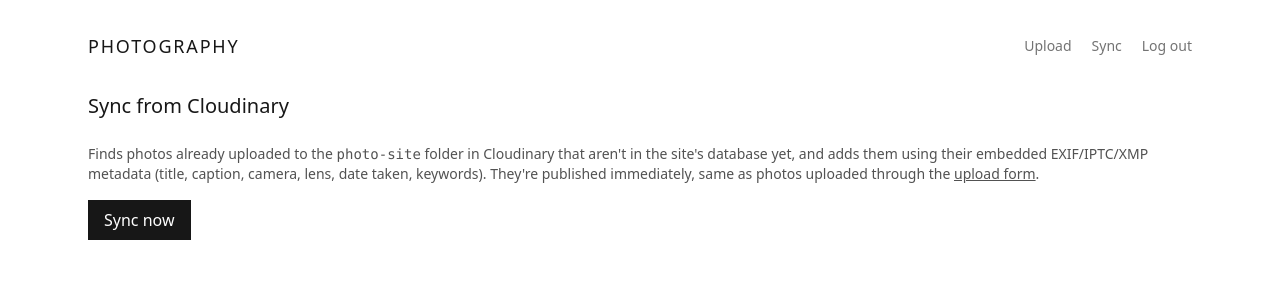
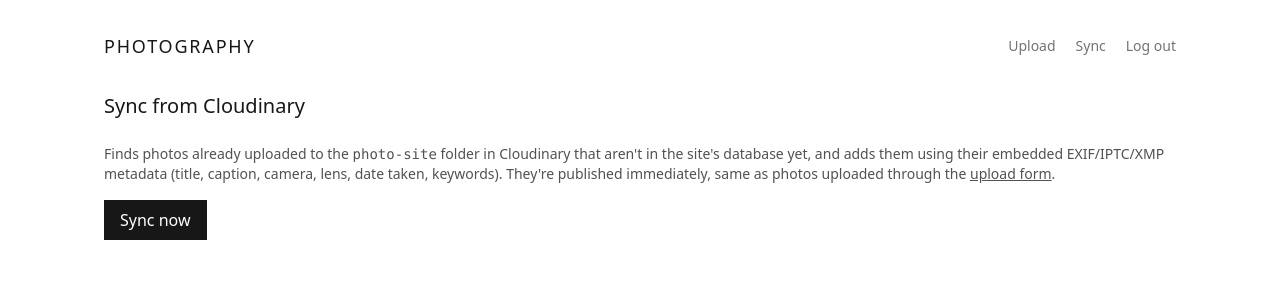
Before and after one commit to ajm660/photo-site, a Flask app: page /admin/sync in a window 1280 px wide. Shown: the top 303 px of the page. Run offline with Flask 3, Linux system fonts and the light colour scheme; the visitor is signed in with stand-in values (Sample User, id 1); style sheets or scripts are compiled from the project's sources; some libraries are stand-ins or nearby versions.

Commit message:
Widen gallery and align header on large screens

```diff
--- a/app/templates/base.html
+++ b/app/templates/base.html
@@ -9,7 +9,7 @@
   <script defer src="https://cdnjs.cloudflare.com/ajax/libs/alpinejs/3.14.1/cdn.min.js"></script>
 </head>
 <body class="bg-white text-neutral-900 antialiased">
-  <header class="max-w-6xl mx-auto px-3 sm:px-6 py-8 flex items-center justify-between">
+  <header class="max-w-6xl 2xl:max-w-[1600px] mx-auto px-3 sm:px-6 lg:px-10 py-8 flex items-center justify-between">
     <a href="{{ url_for('gallery.index') }}" class="text-lg tracking-widest uppercase">Photography</a>
     {% if session.get('admin_logged_in') %}
       <div class="flex items-center gap-5 text-sm">
@@ -51,7 +51,7 @@
     {% endif %}
   </header>
 
-  <main class="max-w-6xl mx-auto px-3 sm:px-6 pb-16">
+  <main class="max-w-6xl 2xl:max-w-[1600px] mx-auto px-3 sm:px-6 lg:px-10 pb-16">
     {% with messages = get_flashed_messages(with_categories=true) %}
       {% if messages %}
         <div class="mb-6 space-y-2">
```
